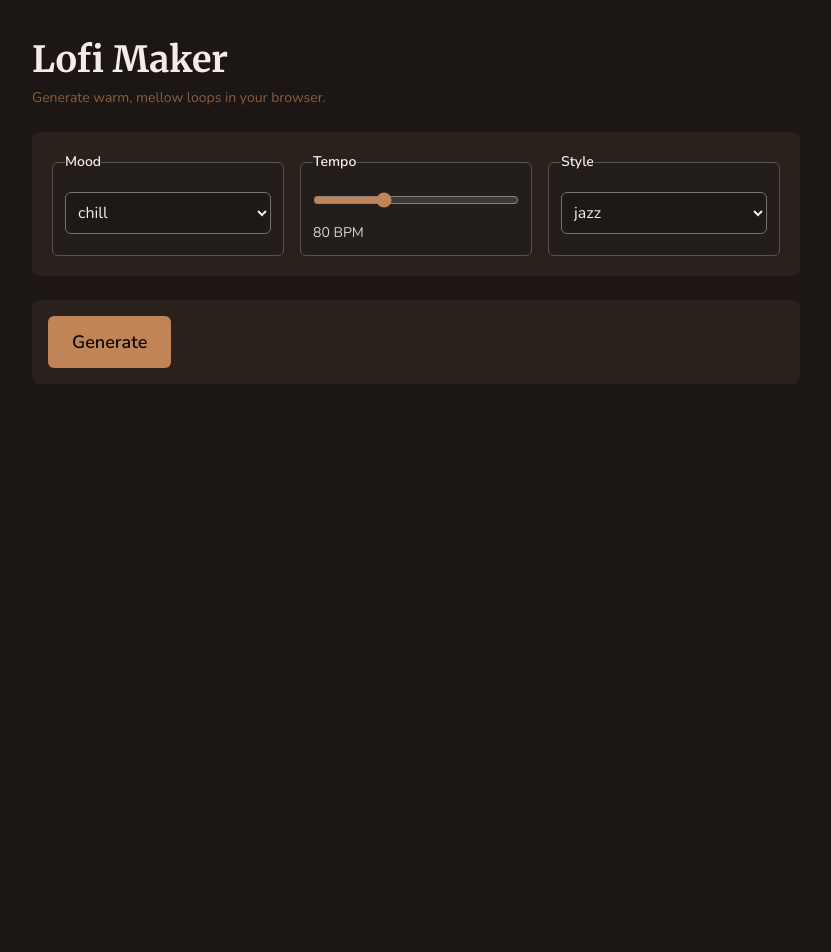
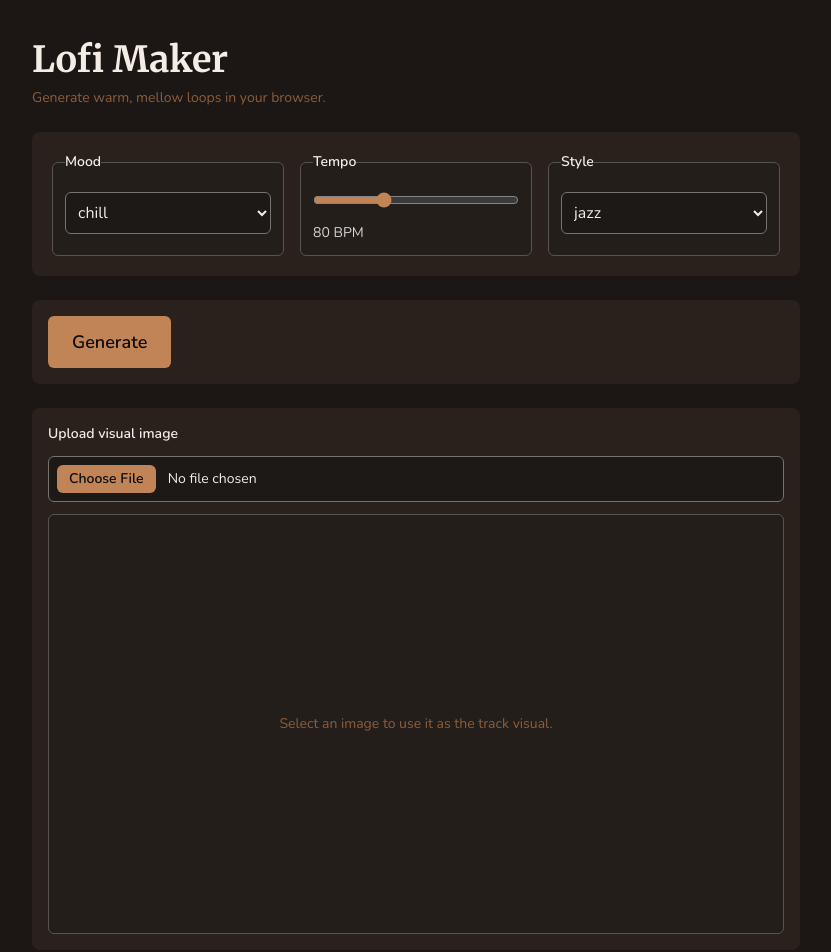
Before and after one commit to quinteroac/reelpod-studio, a React (Vite) app: page / in a window 1280 px wide. Shown: the top 952 px of the page, without its empty margins (224-1055 px from the left). Before the commit the page ends 800 px from the top, so only its background shows below. Built offline with nearby package versions, Linux system fonts and the light colour scheme.

Commit message:
feat: implement US-001 - Upload image for the visual

```diff
--- a/src/App.tsx
+++ b/src/App.tsx
@@ -1,4 +1,5 @@
-import { useRef, useState } from 'react';
+import { useEffect, useRef, useState } from 'react';
+import type { ChangeEvent } from 'react';
 import type { GenerationParams, Mood, Style } from './lib/pattern-generator';
 import { GENERATE_ENDPOINT_PATH } from './api/constants';
 
@@ -12,6 +13,7 @@ const defaultParams: GenerationParams = {
 const SEEK_MIN = 0;
 const SEEK_MAX = 100;
 const SEEK_POLL_INTERVAL_MS = 500;
+const SUPPORTED_IMAGE_TYPES = ['image/jpeg', 'image/png', 'image/webp'];
 
 function getErrorMessage(error: unknown): string {
   if (error instanceof Error) {
@@ -58,9 +60,12 @@ async function requestGeneratedAudio(params: GenerationParams): Promise<string>
 
 export function App() {
   const audioRef = useRef<HTMLAudioElement | null>(null);
+  const visualUrlRef = useRef<string | null>(null);
   const [params, setParams] = useState<GenerationParams>(defaultParams);
   const [status, setStatus] = useState<GenerationStatus>('idle');
   const [errorMessage, setErrorMessage] = useState<string | null>(null);
+  const [visualErrorMessage, setVisualErrorMessage] = useState<string | null>(null);
+  const [visualImageUrl, setVisualImageUrl] = useState<string | null>(null);
   const [hasGeneratedTrack, setHasGeneratedTrack] = useState(false);
   const [seekPosition, setSeekPosition] = useState(SEEK_MIN);
   const [isPlaying, setIsPlaying] = useState(false);
@@ -83,6 +88,15 @@ export function App() {
       seekPollRef.current = null;
     }
   }
+
+  useEffect(() => {
+    return () => {
+      if (visualUrlRef.current) {
+        URL.revokeObjectURL(visualUrlRef.current);
+      }
+      stopSeekPolling();
+    };
+  }, []);
 
   async function handleGenerate(): Promise<void> {
     if (status === 'loading') {
@@ -151,6 +165,27 @@ export function App() {
     if (audio && audio.duration && isFinite(audio.duration)) {
       audio.currentTime = (nextPosition / SEEK_MAX) * audio.duration;
     }
+  }
+
+  function handleVisualUpload(event: ChangeEvent<HTMLInputElement>): void {
+    const selectedFile = event.target.files?.[0];
+    if (!selectedFile) {
+      return;
+    }
+
+    if (!SUPPORTED_IMAGE_TYPES.includes(selectedFile.type)) {
+      setVisualErrorMessage('Please select a valid image file (JPEG, PNG, or WebP).');
+      return;
+    }
+
+    if (visualUrlRef.current) {
+      URL.revokeObjectURL(visualUrlRef.current);
+    }
+
+    const nextVisualUrl = URL.createObjectURL(selectedFile);
+    visualUrlRef.current = nextVisualUrl;
+    setVisualImageUrl(nextVisualUrl);
+    setVisualErrorMessage(null);
   }
 
   return (
@@ -275,6 +310,42 @@ export function App() {
           )}
         </section>
 
+        <section aria-label="Visual upload" className="space-y-3 rounded-lg bg-lofi-panel p-4">
+          <label htmlFor="visual-upload" className="block text-sm font-semibold text-lofi-text">
+            Upload visual image
+          </label>
+          <input
+            id="visual-upload"
+            type="file"
+            accept="image/jpeg,image/png,image/webp"
+            className="w-full rounded-md border border-stone-500 bg-stone-900 px-2 py-2 text-sm text-lofi-text file:mr-3 file:rounded-md file:border-0 file:bg-lofi-accent file:px-3 file:py-1 file:font-semibold file:text-stone-950 hover:border-lofi-accent focus-visible:ring-2 focus-visible:ring-lofi-accent"
+            onChange={handleVisualUpload}
+          />
+
+          <div
+            data-testid="visual-canvas"
+            className="flex h-[min(60vh,420px)] w-full items-center justify-center overflow-hidden rounded-md border border-stone-600 bg-stone-900/40"
+          >
+            {visualImageUrl ? (
+              <img
+                src={visualImageUrl}
+                alt="Selected visual preview"
+                className="h-full w-full object-contain"
+              />
+            ) : (
+              <p className="px-4 text-center text-sm text-lofi-accentMuted">
+                Select an image to use it as the track visual.
+              </p>
+            )}
+          </div>
+
+          {visualErrorMessage && (
+            <p role="alert" className="text-sm font-semibold text-red-100">
+              {visualErrorMessage}
+            </p>
+          )}
+        </section>
+
         {hasGeneratedTrack && (
           <section aria-label="Playback controls" className="grid gap-3 rounded-lg bg-lofi-panel p-4">
             <button
```
Also changed, not shown: .agents/flow/it_000009_progress.json (added), .agents/state.json, 1 other file (tests, documents, lock files or other folders).
